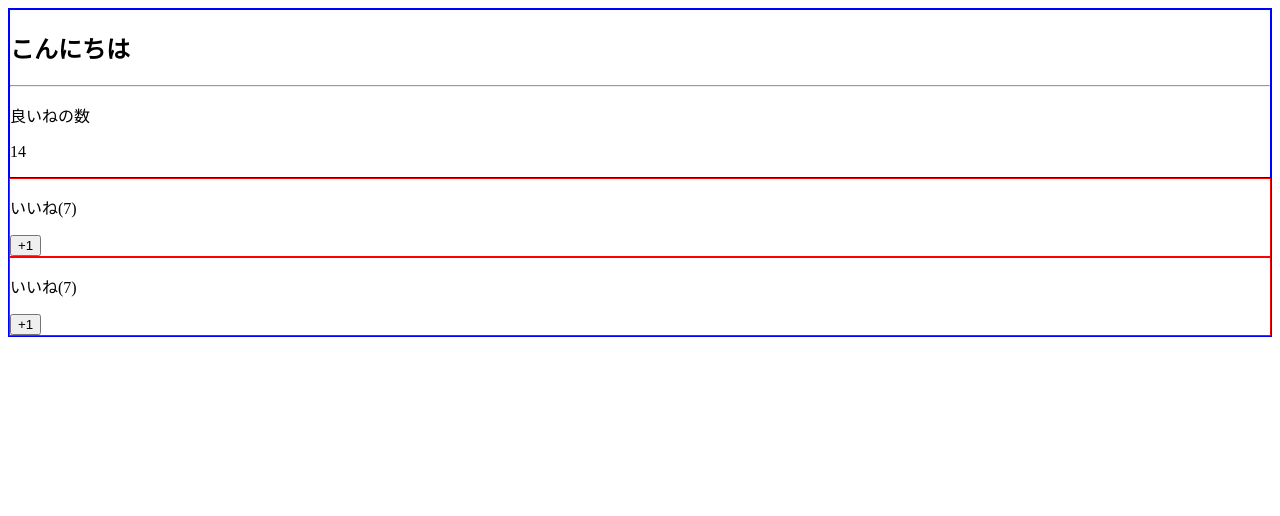
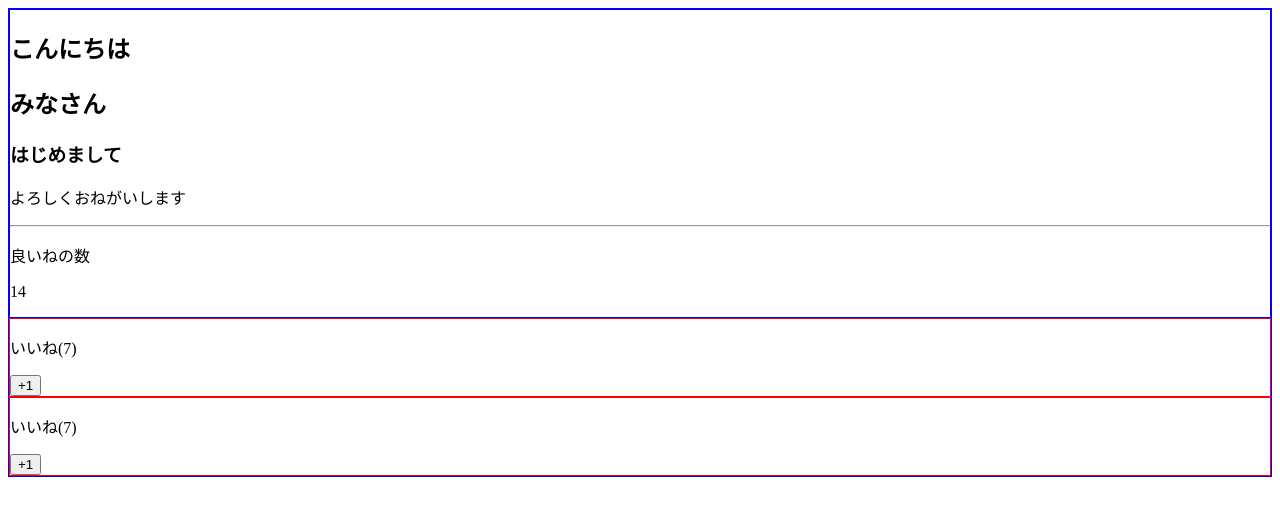
Before and after one commit to aki537/vue.js, a Vue app in the folder section5/6/7/vue.js-test/: page / in a window 1280 px wide. Shown: the top 516 px of the page. Built offline with nearby package versions, Linux system fonts and the light colour scheme.

Commit message:
104 デフォルトのスロットを名前付きスロットの中に置く

```diff
--- a/section5/6/7/vue.js-test/src/App.vue
+++ b/section5/6/7/vue.js-test/src/App.vue
@@ -1,9 +1,20 @@
 <template>
   <div>
     <LikeHeader>
+      <!-- これもデフォルトとなるのでこんにちはの下に来る -->
+      <h2>みなさん</h2>
       <template v-slot:title>
         <h2>こんにちは</h2>
       </template>
+      <!-- templateでv-slotをしてしない場合はデフォルトスロットとなる -->
+      <h3>はじめまして</h3>
+      <p>よろしくおねがいします</p>
+      <!-- 下のように勝手に変換して処理してる -->
+      <!-- <template v-slot:default>
+        <h2>みなさん</h2>
+        <h3>はじめまして</h3>
+        <p>よろしくおねがいします</p>
+      </template> -->
       <template v-slot:number>
         <p>{{oyanumber}}</p>
       </template>
--- a/section5/6/7/vue.js-test/src/components/LikeHeader.vue
+++ b/section5/6/7/vue.js-test/src/components/LikeHeader.vue
@@ -1,8 +1,9 @@
 <template>
   <div>
-    <slot name="title">
-      <h2>デフォルトのタイトル</h2>
-    </slot>
+    <slot name="title"></slot>
+    <!-- templateで囲まれてるとこ以外がデフォルトスロットとして下のslotに入る -->
+    <slot></slot>
+    <!-- <slot name="default"></slot> この意味と上は一緒 -->
     <hr>
     <p>良いねの数</p>
     <slot name="number"></slot>
```
